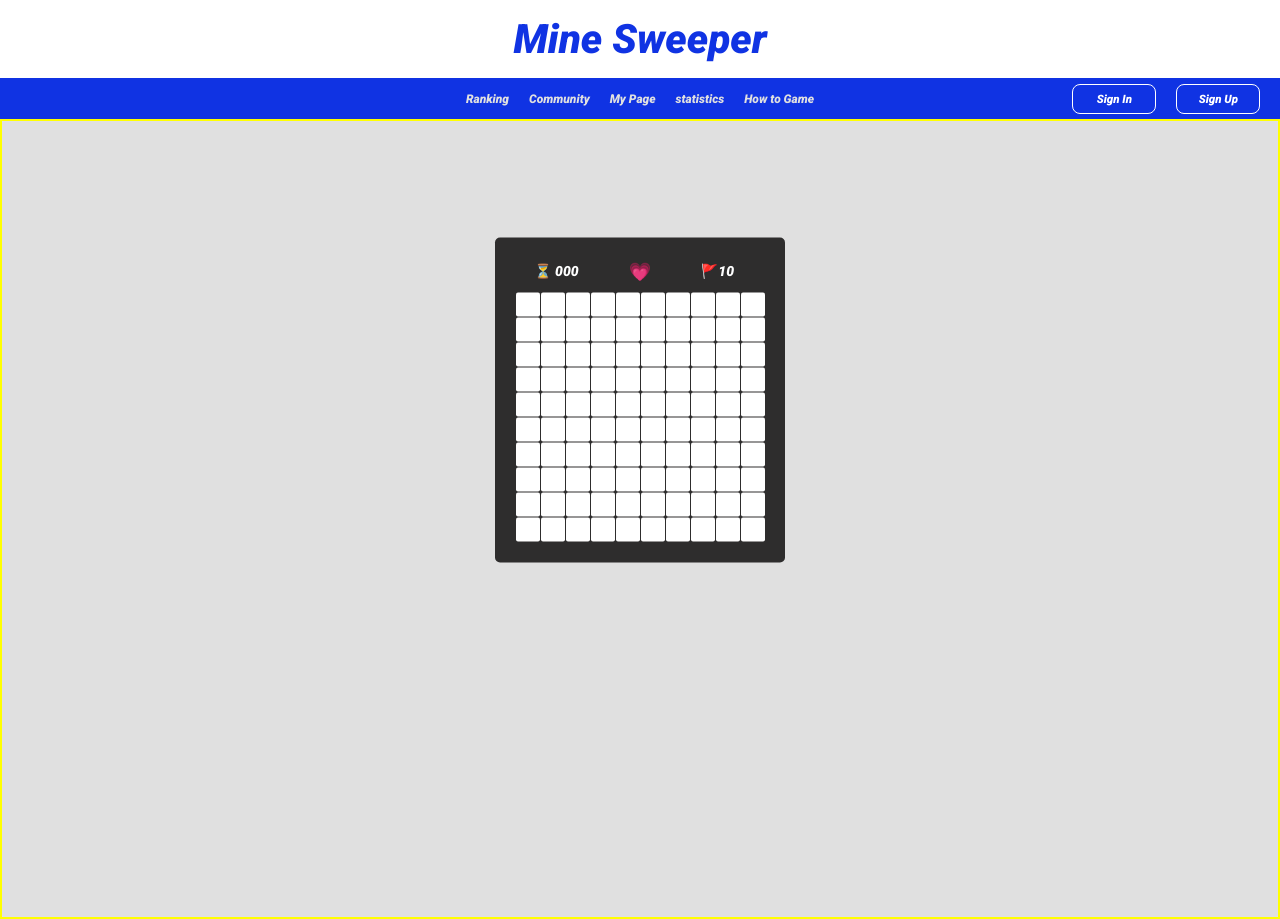
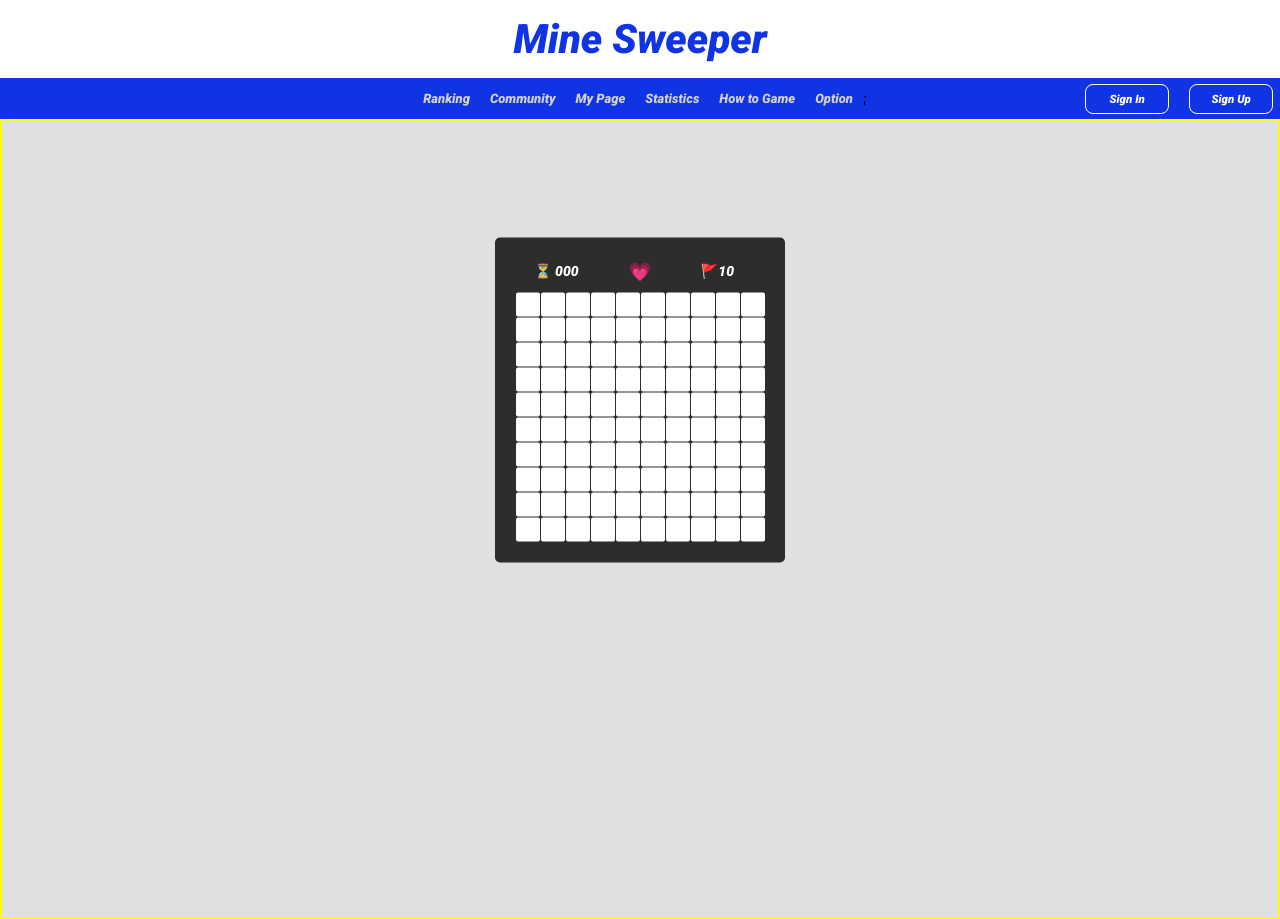
Before and after one commit to dkpark10/MineSweeper2, a React (Create React App) app: page / in a window 1280 px wide. Built offline with nearby package versions, Linux system fonts and the light colour scheme.

Commit message:
2021-08-30 로그인

```diff
--- a/package.json
+++ b/package.json
@@ -1,6 +1,7 @@
 {
   "name": "minesweeper2",
   "version": "0.1.0",
+  "description": "minesweeper2",
   "private": true,
   "dependencies": {
     "@reduxjs/toolkit": "^1.6.1",
@@ -12,14 +13,15 @@
     "@types/react-dom": "^17.0.9",
     "@types/react-redux": "^7.1.18",
     "axios": "^0.21.1",
+    "body-parser": "^1.19.0",
     "compression": "^1.7.4",
     "cookie-parser": "^1.4.5",
     "cors": "^2.8.5",
-    "ejs": "^3.1.5",
     "express": "^4.17.1",
     "express-session": "^1.17.1",
     "helmet": "^4.2.0",
     "http-proxy-middleware": "^2.0.1",
+    "jsonwebtoken": "^8.5.1",
     "passport": "^0.4.1",
     "passport-local": "^1.0.0",
     "react": "^17.0.2",
@@ -30,7 +32,6 @@
     "redux": "^4.1.0",
     "redux-devtools-extension": "^2.13.9",
     "request-ip": "^2.1.3",
-    "session-file-store": "^1.5.0",
     "web-vitals": "^1.1.2"
   },
   "devDependencies": {
--- a/src/Module/ClickHandler.tsx
+++ b/src/Module/ClickHandler.tsx
@@ -28,6 +28,7 @@ export abstract class ClickHandler {
     let numofExtraCell: number = 1;
     const { y, x }: Coord = coord;
     const cellData: CellData[][] = this.cellData;
+
     cellData[y][x].visited = true;
 
     numofExtraCell += this.setNeighborCell(coord);
@@ -40,6 +41,10 @@ export abstract class ClickHandler {
         continue;
       }
 
+      // 방문한곳이 아니어야하며
+      // 주위 지뢰가 없는 순수한칸이며
+      // 깃발이 꽂혀있지 않으며
+      // 지뢰가 있지 않은곳으로 연쇄충돌
       if (cellData[nextY][nextX].visited === false
         && cellData[nextY][nextX].neighbor <= 0
         && cellData[nextY][nextX].flaged === false
--- a/src/Reducers/Game.tsx
+++ b/src/Reducers/Game.tsx
@@ -4,25 +4,6 @@
 export const SETEXTRACELL = 'game/SETEXTRACELL' as const;
 export const GAMERESET = 'game/GAMERESET' as const;
 export const RECORDTIME = 'game/RECORDTIME' as const;
-
-// action creator
-
-export const setExtraCell = (diff: number) => ({
-  type: SETEXTRACELL,
-  payload: diff
-});
-
-export const gameReset = (diff: boolean) => ({
-  type: GAMERESET,
-  reset: diff
-})
-
-export const recordTime = (time:number) => ({
-  type: RECORDTIME,
-  payload: time
-})
-
-// -------------------------------------------------------------------------------------------------------------
 
 export interface GameState {
   gameRestart: boolean,
@@ -41,6 +22,22 @@ const initialState: GameState = {
   isGameOver: 987654321,
   takenTime: -1
 };
+
+// action creator
+export const setExtraCell = (diff: number) => ({
+  type: SETEXTRACELL,
+  payload: diff
+});
+
+export const gameReset = (diff: boolean) => ({
+  type: GAMERESET,
+  reset: diff
+})
+
+export const recordTime = (time:number) => ({
+  type: RECORDTIME,
+  payload: time
+})
 
 // 리듀서
 export default function gameReducer(state: GameState = initialState, action: GameAction): GameState {
--- a/src/Reducers/Index.tsx
+++ b/src/Reducers/Index.tsx
@@ -1,10 +1,13 @@
 import { combineReducers } from 'redux';
 import gameReducer, { GameState } from './Game';
+import loginReducer, { LoginStatus } from './Login';
 
 export interface RootState {
-  game : GameState
+  game : GameState,
+  login: LoginStatus
 }
 
 export default combineReducers<RootState>({
-  game: gameReducer
+  game: gameReducer,
+  login: loginReducer
 });
--- /dev/null
+++ b/src/Reducers/Login.tsx
@@ -0,0 +1,33 @@
+// action 정의
+export const ISLOGIN = 'login/ISLOGIN' as const;
+
+export interface LoginStatus {
+  isLogin: boolean
+};
+
+interface LoginAction {
+  type: string,
+  payload: boolean
+};
+
+const initialState: LoginStatus = {
+  isLogin:false
+};
+
+export const setLogin = (isLogin: boolean):LoginAction => ({
+  type: ISLOGIN,
+  payload: isLogin
+});
+
+// 리듀서
+export default function loginReducer(state: LoginStatus = initialState, action: LoginAction): LoginStatus {
+  switch (action.type) {
+    case ISLOGIN:
+      return {
+        ...state,
+        isLogin: action.payload
+      }
+    default:
+      return state;
+  }
+}
--- a/src/components/Header.tsx
+++ b/src/components/Header.tsx
@@ -1,46 +1,72 @@
 import '../css/Header.css';
 import { Link } from 'react-router-dom';
+import { useState } from 'react';
 
-const Header = () => {
+interface HyperLink {
+  title: string;
+  url: string;
+}
+
+const styles = {
+  color:'white',
+  textDecoration:'underline'
+};
+
+const HeaderTitle = () => {
   return (
-    <>
-      <header>
     <div className='title-container'>
       <Link to="/">
         <h2> Mine Sweeper</h2>
       </Link>
     </div>
+  )
+}
+
+const HeaderMenu = () => {
+
+  return (
     <div className='menu-container'>
       <div className='menu-left' />
+      <MenuCenter />
+      <MenuSignButton />
+    </div>
+  )
+}
+
+const MenuCenter = () => {
+
+  const [sel, setSel] = useState<number>(-1);
+  const menu: HyperLink[] =
+    [
+      { title: 'Ranking', url: '/ranking' },
+      { title: 'Community', url: '/community' },
+      { title: 'My Page', url: '/mypage' },
+      { title: 'Statistics', url: '/statistics' },
+      { title: 'How to Game', url: '/gamemethod' },
+      { title: 'Option', url: '/option' }
+    ];
+
+  const selectMenuColor = (idx: number) => { setSel(idx); }
+
+  return (
     <div className='menu-center'>
-            <Link to="/">
-              <p>
-                <h4>Ranking</h4>
-              </p>
+      {menu.map((item: HyperLink, idx: number) => {
+        return (
+          <Link key={idx} to='/' onClick={() => selectMenuColor(idx)}>
+            {sel === idx ?
+              <h4 style={styles}>{item.title}</h4> :
+              <h4>{item.title}</h4>}
           </Link>
-            <Link to="/">
-              <p>
-                <h4>Community</h4>
-              </p>
-            </Link>
-            <Link to="/">
-              <p>
-                <h4>My Page</h4>
-              </p>
-            </Link>
-            <Link to="/">
-              <p>
-                <h4>
-                  statistics
-                </h4>
-              </p>
-            </Link>
-            <Link to="/">
-              <p>
-                <h4>How to Game</h4>
-              </p>
-            </Link>
+        )
+      })};
     </div>
+  )
+}
+
+const MenuSignButton = () => {
+
+  return (
+    <>
       <div className='menu-right'>
         <Link to="/signin">
           <div className='sign-button'>
@@ -57,7 +83,17 @@ const Header = () => {
           </div>
         </Link>
       </div>
-        </div>
+    </>
+  )
+}
+
+const Header = () => {
+
+  return (
+    <>
+      <header>
+        <HeaderTitle />
+        <HeaderMenu />
       </header>
     </>
   );
--- a/src/components/SignIn.tsx
+++ b/src/components/SignIn.tsx
@@ -1,5 +1,6 @@
 import React from 'react';
 import { Link } from 'react-router-dom';
+import axios from 'axios';
 import '../css/Signin.css';
 
 const titleStyle = {
@@ -10,12 +11,23 @@ const titleStyle = {
 
 const SignIn = () => {
 
+  const submintHandler = () => {
+
+    const body ={
+      "id":"king",
+      "pwd":"123"
+    };
+
+    axios.post('http://localhost:8080/api/auth/login', body)
+    .then(res => console.log(res));
+  }
+
   return (
     <>
       <div className='login-container'>
         <div className='login-wrapper'>
           <h1 style={titleStyle}>Mine Sweeper</h1>
-          <form>
+          <form onSubmit={submintHandler}>
             <p><input type='text' placeholder='ID'></input></p>
             <p><input type='password' placeholder='Password'></input></p>
             <div className='login-forgot'>
--- a/src/css/Game.css
+++ b/src/css/Game.css
@@ -1,5 +1,5 @@
 .board {
-  font-family: 'Roboto', sans-serif;
+  font-family: 'Oxygen', sans-serif;
   display: flex;
   justify-content: center;
   align-items: center;
--- a/src/css/Header.css
+++ b/src/css/Header.css
@@ -26,21 +26,21 @@ header .menu-container{
   height:41px;
   text-align: center;
   background-color: #1033e3;
-  font-size: 12px;
+  font-size: 13px;
 }
 
 header .menu-container a{
-  color: #e0e0e0;
+  color: #d0d0d0;
   display: inline-block;
   margin: 10px;
 }
 
 header .menu-left{
-  width: 17%;
+  width: 16%;
 }
 
 header .menu-right{
-  width: 17%;
+  width: 16%;
   display: flex;
 }
 
```
Also changed, not shown: 2 other files (tests, documents, lock files or other folders). Lines whose indentation alone changed are shown as unchanged.
